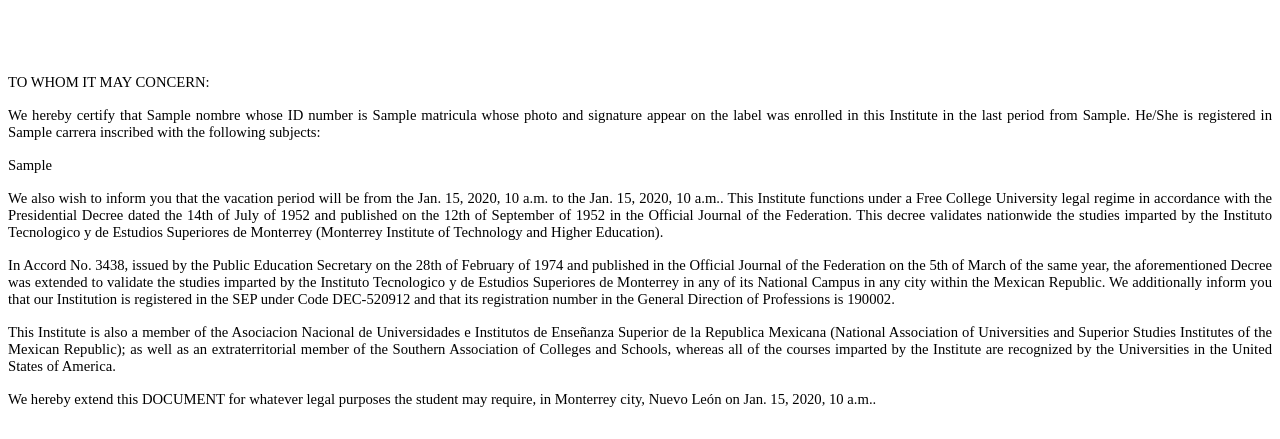
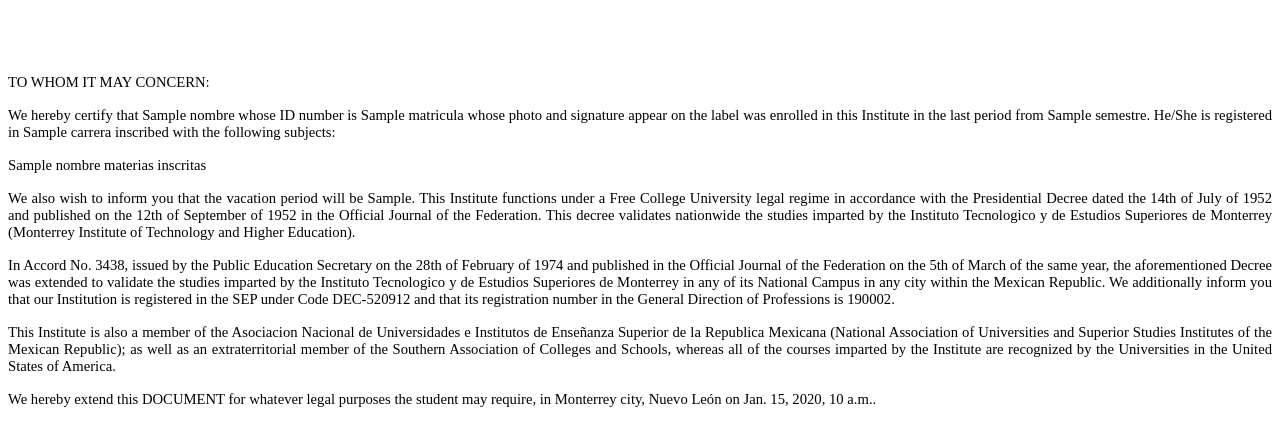
Before and after one commit to ProyectoIntegrador2018/STTA, a Django app: template back-end/STTEAPI/templates/Estudios con foto_INGLÉS.html in a window 1280 px wide. Shown: the top 439 px of the page. Run offline with Django 3.2, Linux system fonts and the light colour scheme; the template is opened without the code that fills it: most values are stand-ins (such as "Sample title", 1, 10 or a date in 2020).

Commit message:
Fix 3 more cards

```diff
--- a/back-end/STTEAPI/templates/Estudios con foto_INGLÉS.html
+++ b/back-end/STTEAPI/templates/Estudios con foto_INGLÉS.html
@@ -20,13 +20,13 @@
 
     <!-- Cuerpo -->
     <p style="text-align: justify;">
-        <span style="font-size: 11.0pt;">We hereby certify that {{nombre}} whose ID number is {{matricula}} whose photo and signature appear on the label was enrolled in this Institute in the last period from {{semestre_actual}}. He/She is registered in {{carrera}} inscribed with the following subjects:</span>
+        <span style="font-size: 11.0pt;">We hereby certify that {{nombre}} whose ID number is {{matricula}} whose photo and signature appear on the label was enrolled in this Institute in the last period from {{semestre}}. He/She is registered in {{carrera}} inscribed with the following subjects:</span>
     </p>
     <p style="text-align: justify;">
-    <span style="font-size: 11.0pt;">{{materias_cursando}}
+    <span style="font-size: 11.0pt;">{{nombre_materias_inscritas}}
     </p>
     <p style="text-align: justify;">
-        <span style="font-size: 11.0pt;">We also wish to inform you that the vacation period will be from the {{fecha_comienza_vaciones_semestre_actual}} to the {{fecha_ultimo_dia_vacaciones_semestre_actual}}. This Institute functions under a Free College University legal regime in accordance with the Presidential Decree dated the 14th of July of 1952 and published on the 12th of September of 1952 in the Official Journal of the Federation. This decree validates nationwide the studies imparted by the Instituto Tecnologico y de Estudios Superiores de Monterrey (Monterrey Institute of Technology and Higher Education).</span>
+        <span style="font-size: 11.0pt;">We also wish to inform you that the vacation period will be {{periodo_de_vacaciones}}. This Institute functions under a Free College University legal regime in accordance with the Presidential Decree dated the 14th of July of 1952 and published on the 12th of September of 1952 in the Official Journal of the Federation. This decree validates nationwide the studies imparted by the Instituto Tecnologico y de Estudios Superiores de Monterrey (Monterrey Institute of Technology and Higher Education).</span>
     </p>
     <p style="margin: 0cm; margin-bottom: .0001pt; text-align: justify;">
         <span style="font-size: 11.0pt;">In Accord No. 3438, issued by the Public Education Secretary on the 28th of February of 1974 and published in the Official Journal of the Federation on the 5th of March of the same year, the aforementioned Decree was extended to validate the studies imparted by the Instituto Tecnologico y de Estudios Superiores de Monterrey in any of its National Campus in any city within the Mexican Republic. We additionally inform you that our Institution is registered in the SEP under Code DEC-520912 and that its registration number in the General Direction of Professions is 190002.</span>
--- a/back-end/STTEAPI/templates/Estudios.html
+++ b/back-end/STTEAPI/templates/Estudios.html
@@ -15,13 +15,13 @@
 
             <!-- Cuerpo -->
             <p style="text-align: justify;">
-                <span style="font-size: 11.0pt;">Por medio de la presente certificamos que {{nombre}} matr&iacutecula {{matricula}} est&aacute inscrito(a) en este Instituto en el presente semestre del {{primer_dia_de_clases_semestre_actual}} al {{ultimo_dia_de_clases_semestre_actual}} en la carrera de {{carrera}}, {{semestre_en_progreso}} acad&eacutemico, con las siguientes materias inscritas: </span>
+                <span style="font-size: 11.0pt;">Por medio de la presente certificamos que {{nombre}} matr&iacutecula {{matricula}} est&aacute inscrito(a) en este Instituto en el presente semestre del {{fechas_de_periodo}} en la carrera de {{carrera}}, {{semestre}} acad&eacutemico, con las siguientes materias inscritas: </span>
             </p>
             <p style="text-align: justify;">
-                <span style="font-size: 11.0pt;">{{materias_cursando}}
+                <span style="font-size: 11.0pt;">{{nombre_materias_inscritas}}
             </p>
             <p style="text-align: justify;">
-                <span style="font-size: 11.0pt;">El periodo de vacaciones ser&aacute; del {{fecha_comienza_vaciones_semestre_actual}} al {{fecha_ultimo_dia_vacaciones_semestre_actual}}. Este Instituto funciona bajo el r&eacutegimen legal de Escuela Libre Universitaria por decreto presidencial del 14 de julio de 1952, publicado en el Diario Oficial de la Federacin el 12 de septiembre de 1952. Este decreto hace v&aacutelidos en todo el pa&iacutes los estudios que imparte el Instituto Tecnol&oacutegico y de Estudios Superiores de Monterrey.</span>
+                <span style="font-size: 11.0pt;">El periodo de vacaciones ser&aacute; del {{periodo_de_vacaciones}}. Este Instituto funciona bajo el r&eacutegimen legal de Escuela Libre Universitaria por decreto presidencial del 14 de julio de 1952, publicado en el Diario Oficial de la Federacin el 12 de septiembre de 1952. Este decreto hace v&aacutelidos en todo el pa&iacutes los estudios que imparte el Instituto Tecnol&oacutegico y de Estudios Superiores de Monterrey.</span>
             </p>
             <p style="margin: 0cm; margin-bottom: .0001pt; text-align: justify;">
                 <span style="font-size: 11.0pt;">El Acuerdo No. 3438, expedido por el Secretario de Educaci&oacuten P&uacuteblica el 28 de febrero de 1974 y publicado en el Diario Oficial de la Federaci&oacuten el 5 de marzo del mismo a&ntildeo, ampl&iacutea el anterior decreto en el sentido de validar los estudios que el Instituto Tecnol&oacutegico y de Estudios Superiores de Monterrey imparta a trav&eacutes de sus Campus For&aacuteneos en cualquier ciudad de la Rep&uacuteblica Mexicana. Asimismo, les informamos que nuestra Instituci&oacuten tiene el siguiente registro del TEC ante la SEP, el cual es DEC-520912, la clave ante la Direcci&oacuten General de Profesiones es 190002.</span>
--- a/back-end/STTEAPI/templates/Estudios_INGLÉS.html
+++ b/back-end/STTEAPI/templates/Estudios_INGLÉS.html
@@ -20,13 +20,13 @@
 
     <!-- Cuerpo -->
     <p style="text-align: justify;">
-        <span style="font-size: 11.0pt;">We hereby certify that {{nombre}} whose ID number is {{matricula}} is currently enrolled in this Institute in the present period from {{semestre_actual}}. He/She is registered in {{carrera}}, {{semestre_en_progreso}}, inscribed with the following subjects: </span>
+        <span style="font-size: 11.0pt;">We hereby certify that {{nombre}} whose ID number is {{matricula}} is currently enrolled in this Institute in the present period from {{fechas_de_periodo}}. He/She is registered in {{carrera}}, {{semestre}}, inscribed with the following subjects: </span>
     </p>
     <p style="text-align: justify;">
-    <span style="font-size: 11.0pt;">{{materias_cursando}}
+    <span style="font-size: 11.0pt;">{{nombre_materias_inscritas}}
     </p>
     <p style="text-align: justify;">
-        <span style="font-size: 11.0pt;">We also wish to inform you that the vacation period will be from the the {{fecha_comienza_vaciones_semestre_actual}} to the {{fecha_ultimo_dia_vacaciones_semestre_actual}}. This Institute functions under a Free College University legal regime in accordance with the Presidential Decree dated the July 14th, 1952 and published on the September 12th, 1952 in the Official Journal of the Federation. This decree validates nationwide the studies imparted by the Instituto Tecnologico y de Estudios Superiores de Monterrey (Monterrey Institute of Technology and Higher Education).</span>
+        <span style="font-size: 11.0pt;">We also wish to inform you that the vacation period will be from the the {{periodo_de_vacaciones}}. This Institute functions under a Free College University legal regime in accordance with the Presidential Decree dated the July 14th, 1952 and published on the September 12th, 1952 in the Official Journal of the Federation. This decree validates nationwide the studies imparted by the Instituto Tecnologico y de Estudios Superiores de Monterrey (Monterrey Institute of Technology and Higher Education).</span>
     </p>
     <p style="margin: 0cm; margin-bottom: .0001pt; text-align: justify;">
         <span style="font-size: 11.0pt;">In Accord No. 3438, issued by the Public Education Secretary on the 28th of February of 1974 and published in the Official Journal of the Federation on the 5th of March of the same year, the aforementioned Decree was extended to validate the studies imparted by the Instituto Tecnologico y de Estudios Superiores de Monterrey in any of its National Campus in any city within the Mexican Republic. We additionally inform you that our Institution is registered in the SEP under Code DEC-520912 and that its registration number in the General Direction of Professions is 190002.</span>
```
Also changed, not shown: back-end/STTEAPI/controllers/carta_alumno.py (+13 -3 lines).
